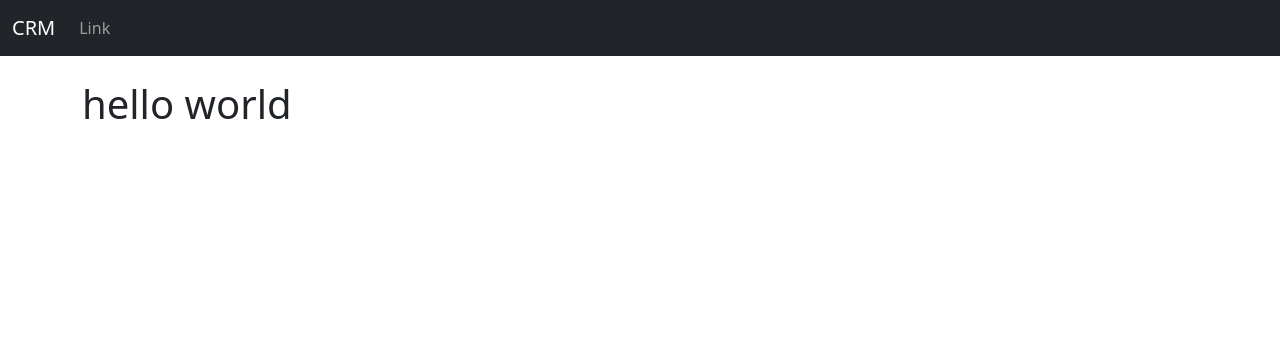
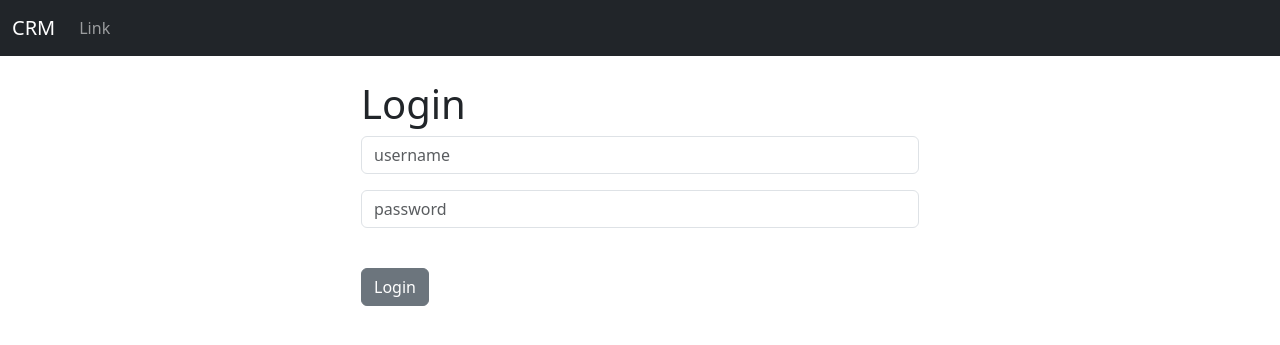
Before and after one commit to yasithS/CRM, a Django app: page / in a window 1280 px wide. Shown: the top 345 px of the page. Run offline with Django 5.2, Linux system fonts and the light colour scheme.

Commit message:
feat: login functionality implemented

```diff
--- a/dcrm/web/templates/home.html
+++ b/dcrm/web/templates/home.html
@@ -1,5 +1,30 @@
 {% extends 'template.html' %}
 
 {% block content %}
-<h1>hello world</h1>
+
+<div class="col-md-6 offset-md-3">
+
+{% if user.is_authenticated %}
+<h1>Hello World!</h1>
+
+{% else %}
+<form method="POST" action="{% url 'home' %}">
+    <h1>Login</h1>
+    {% csrf_token %}
+    <form>
+        <div class="mb-3">
+          <input type="text" class="form-control" name="username", placeholder="username" required>
+        </div>
+        <div class="mb-3">
+          <input type="password" class="form-control" name="password" placeholder="password" required>
+        </div>
+        <br>
+        <button type="submit" class="btn btn-secondary">Login</button>
+    </form>
+</form>
+
+</div>
+
+{% endif %}
+
 {% endblock %}
--- a/dcrm/web/templates/template.html
+++ b/dcrm/web/templates/template.html
@@ -12,6 +12,15 @@
 
     <div class="container">
         <br>
+        {% if messages %}
+          {% for message in messages%}
+            <div class="alert alert-warning alert-dismissible fade show" role="alert">
+              {{ message }}
+              <button type="button" class="btn-close" data-bs-dismiss="alert" aria-label="Close"></button>
+            </div>
+
+          {% endfor%}
+        {% endif%}
         {% block content %}
         {% endblock %}
     </div>
--- a/dcrm/web/urls.py
+++ b/dcrm/web/urls.py
@@ -4,4 +4,7 @@ from . import views
 
 urlpatterns = [
     path('', views.home, name='home'),
+    # path('login/', views.login_user, name='login'),
+    # path('logout/', views.logout_user, name='logout'),
+
 ]
--- a/dcrm/web/views.py
+++ b/dcrm/web/views.py
@@ -1,6 +1,35 @@
-from django.shortcuts import render
+from django.shortcuts import render, redirect
+from django.contrib.auth import authenticate, login, logout
+from django.contrib import messages
 
 def home(request):
-    return render(request, 'home.html', {})
+
+    #Check to see if logging in
+    if request.method == "POST":
+        username = request.POST['username']
+        password = request.POST['password']
+        # Authenticate
+        user = authenticate(request, username=username, password=password)
+
+        if user is not None:
+            login(request, user)
+            messages.success(request, "You Have been logged in" )
+            return redirect('home')
+
+        else:
+            messages.success(request, "There was an error login in, Please try again")
+            return redirect('home')
+    else:
+        return render(request, 'home.html', {})
+
+
+
+
+
+
+def logout_user(request):
+    pass
+
+
 
 # Create your views here.
```
